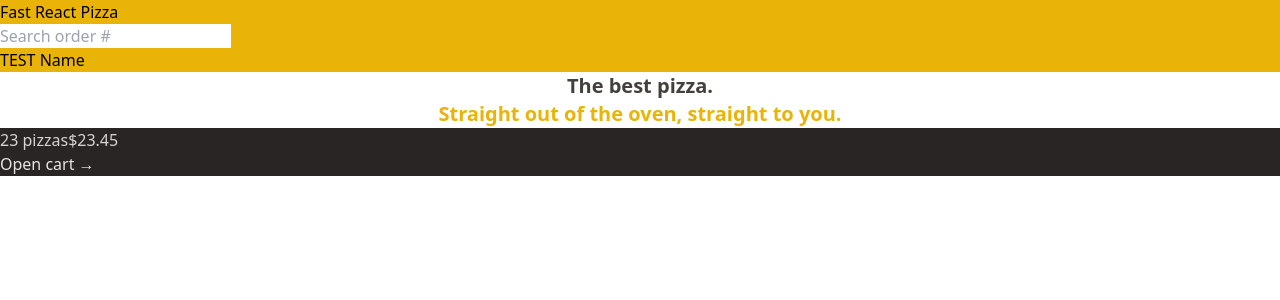
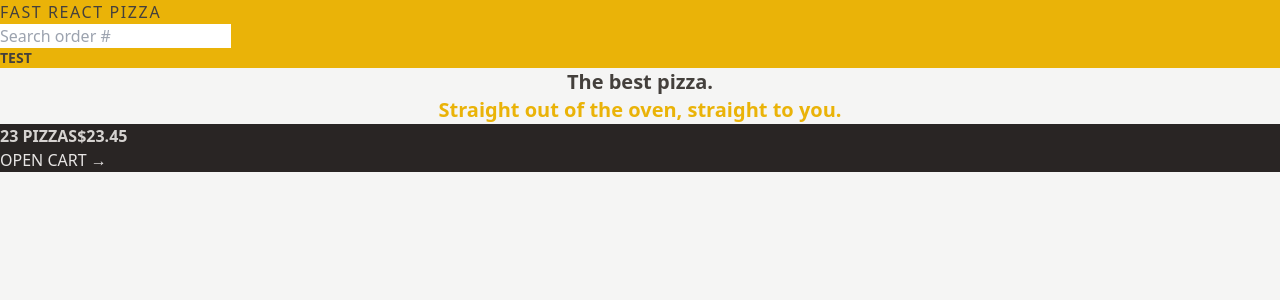
Before and after one commit to skmajumder/fast-react-pizza, a React (Vite) app: page / in a window 1280 px wide. Shown: the top 300 px of the page. Built offline with nearby package versions, Linux system fonts and the light colour scheme.

Commit message:
font size

```diff
--- a/index.html
+++ b/index.html
@@ -1,12 +1,12 @@
-<!DOCTYPE html>
+<!doctype html>
 <html lang="en">
   <head>
     <meta charset="UTF-8" />
-    <link rel="shortcut icon" href="./favicon.png" type="image/x-icon">
+    <link rel="shortcut icon" href="./favicon.png" type="image/x-icon" />
     <meta name="viewport" content="width=device-width, initial-scale=1.0" />
     <title>Fast React Pizza</title>
   </head>
-  <body>
+  <body class="bg-stone-100 text-stone-700">
     <div id="root"></div>
     <script type="module" src="/src/main.jsx"></script>
   </body>
--- a/src/features/cart/CartOverview.jsx
+++ b/src/features/cart/CartOverview.jsx
@@ -2,8 +2,8 @@
 
 function CartOverview() {
   return (
-    <div className="bg-stone-800 text-stone-200">
-      <p className='text-stone-300'>
+    <div className="bg-stone-800 text-stone-200 uppercase">
+      <p className="font-semibold text-stone-300">
         <span>23 pizzas</span>
         <span>$23.45</span>
       </p>
--- /dev/null
+++ b/src/features/user/User.jsx
@@ -0,0 +1,9 @@
+const User = () => {
+    return (
+        <div className="text-sm font-semibold">
+            Test
+        </div>
+    );
+};
+
+export default User;
--- a/src/ui/Header.jsx
+++ b/src/ui/Header.jsx
@@ -1,14 +1,17 @@
-import {Link} from "react-router-dom";
-import SearchOrder from "../features/order/SearchOrder.jsx";
+import { Link } from 'react-router-dom';
+import SearchOrder from '../features/order/SearchOrder.jsx';
+import User from '../features/user/User.jsx';
 
 const Header = () => {
-    return (
-        <header className="bg-yellow-500">
-            <Link to={"/"}>Fast React Pizza</Link>
-            <SearchOrder/>
-            <p>TEST Name</p>
-        </header>
-    );
+  return (
+    <header className="bg-yellow-500 uppercase">
+      <Link to={'/'} className="tracking-widest">
+        Fast React Pizza
+      </Link>
+      <SearchOrder />
+      <User />
+    </header>
+  );
 };
 
 export default Header;
--- a/src/ui/Home.jsx
+++ b/src/ui/Home.jsx
@@ -1,7 +1,7 @@
 function Home() {
   return (
     <div>
-      <h1 className="text-center text-xl font-semibold text-stone-700">
+      <h1 className="text-center text-xl font-semibold">
         The best pizza.
         <br />
         <span className="text-yellow-500">
```
